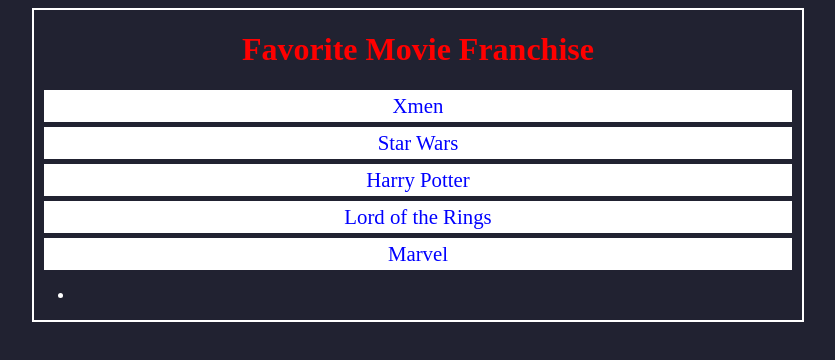
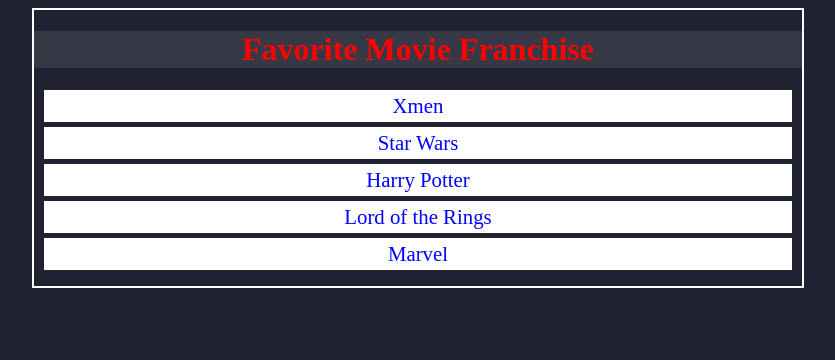
Before and after one commit to aak201610889/dom-review, a plain HTML site: page index.html in a window 1280 px wide. Shown: the whole page, without its empty margins (230-1065 px from the left). Drawn offline with Linux system fonts and the light colour scheme.

Commit message:
add -attrubite and classes

```diff
--- a/app.js
+++ b/app.js
@@ -8,50 +8,69 @@
 
 // --------------------------------------------------------------
 
-const title=document.getElementById('main-heading')
-console.log(title)
-const listItem=document.getElementsByClassName('list-items')
-console.log(listItem)
-const container=document.querySelector('div')
-console.log(container)
-const alldives=document.querySelectorAll('div')
-console.log(alldives)
+const title = document.getElementById("main-heading");
+console.log(title);
+const listItem = document.getElementsByClassName("list-items");
+console.log(listItem);
+const container = document.querySelector("div");
+console.log(container);
+const alldives = document.querySelectorAll("div");
+console.log(alldives);
 
 // --------------------------------
 // you can use slectore for calling classes or ids
 
-const titleSelector=document.querySelector("#main-heading")
+const titleSelector = document.querySelector("#main-heading");
 
-console.log(titleSelector)
-titleSelector.style.color='red';
+console.log(titleSelector);
+titleSelector.style.color = "red";
 
-const containreSelector=document.querySelector(".container")
+const containreSelector = document.querySelector(".container");
 
+containreSelector.style.width = "60%";
 
-containreSelector.style.width='60%';
+const listItemsSelector = document.querySelectorAll(".list-items");
 
-
-const listItemsSelector=document.querySelectorAll(".list-items")
-
-console.log(listItemsSelector)
+console.log(listItemsSelector);
 // listItemsSelector.style.fontSize='2rem ' ==>not work because is array it's need for
 
 for (const element of listItemsSelector) {
-  element.style.color='blue'
-  element.style.fontSize='1.3rem'
+  element.style.color = "blue";
+  element.style.fontSize = "1.3rem";
 }
 
 // ------------------ handling element
 //create
-const ul=document.querySelector('ul');
-const li=document.createElement('li');
-ul.append(li)
+const ul = document.querySelector("ul");
+const li = document.createElement("li");
+ul.append(li);
 //update
 
-const firstItem=document.querySelector('.list-items')
-console.log(firstItem.innerText)
-console.log(firstItem.innerHTML)
-console.log(firstItem.textContent)
+const firstItem = document.querySelector(".list-items");
+console.log(firstItem.innerText);
+console.log(firstItem.innerHTML);
+console.log(firstItem.textContent);
+
+firstItem.innerText = "Xmen";
+
+// delete
+
+li.remove()
 
 
-firstItem.innerText="Xmen"
+// -------------------------------- modify Attribute & classes
+
+const liSelector = document.querySelector("li");
+liSelector.innerText = "X-men";
+
+          // ---for id -----
+
+liSelector.setAttribute("id", "main-heading");
+console.log(liSelector.getAttribute('id'));
+liSelector.removeAttribute("id");
+
+          // ---for class -----
+
+liSelector.classList.add('list-items')
+console.log(liSelector.classList.contains('list-items'));
+liSelector.classList.remove("list-items");
--- a/index.css
+++ b/index.css
@@ -4,6 +4,9 @@ body{
   min-height: 100vh;
 }
 
+#main-heading{
+  background-color: rgba(214, 214, 214, 0.123);
+}
 
 .container{
   color: white;
```
